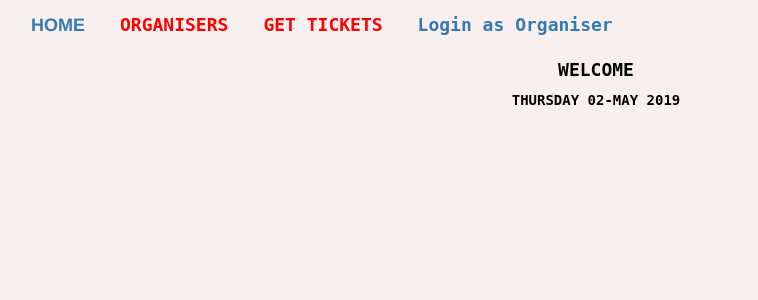
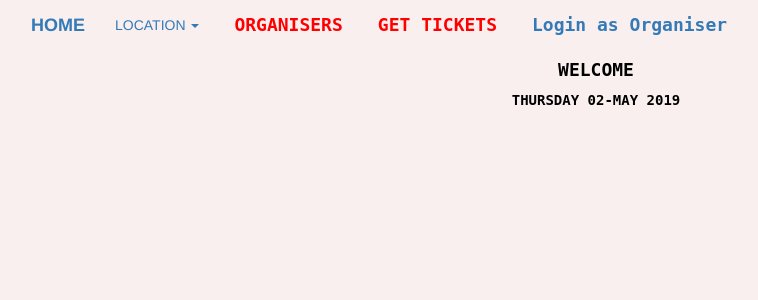
Before and after one commit to imalexianne/Updateme, a Django app: page /home/ in a window 1280 px wide. Shown: the top 300 px of the page, without its empty margins (54-812 px from the left). Run offline with Django 3.2, Linux system fonts and the light colour scheme; data that the repository does not hold is empty; some libraries are stand-ins or nearby versions.

Commit message:
added some stuffs

```diff
--- a/update/templates/navbar.html
+++ b/update/templates/navbar.html
@@ -18,7 +18,19 @@
         <a class="navbar-brand" href="{%url 'profile'  user.id%}" style="text-align: center;padding-left:20px;font-family: monospace;"><strong>EDIT PROFILE</strong></a>
         <a class="navbar-brand" href="/logout" style="text-align: center;padding-left:20px;font-family: monospace;"><strong>LOGOUT</strong></a>
         {% else %}
+        <ul class="nav navbar-nav">
 
+          <li class="dropdown">
+            <a class="dropdown-toggle" data-toggle="dropdown" href="{% url 'welcome' %}">LOCATION
+            <span class="caret"></span></a>
+            <ul class="dropdown-menu">
+              <li><a href="/location/9">SPORTS</a></li>
+              <li><a href="/location/10">MUSIC FEST</a></li>
+              <li><a href="/location/12">ENTERTAINMENT</a></li>
+              <li><a href="/location/11">SEMINARS</a></li>
+            </ul>
+          </li>
+        </ul>
         <a class="navbar-brand" href="{% url 'organiser' %}" style="text-align: center;padding-left:20px;font-family: monospace;color:red;"><strong>ORGANISERS</strong></a>
         <a class="navbar-brand" href="/advices" style="text-align: center;padding-left:20px;font-family: monospace;color:red;"><strong>GET TICKETS</strong></a>
         <a class="navbar-brand" href="/accounts/login/" style="text-align: center;padding-left:20px;font-family: monospace;"><strong>Login as Organiser</strong></a>
```
